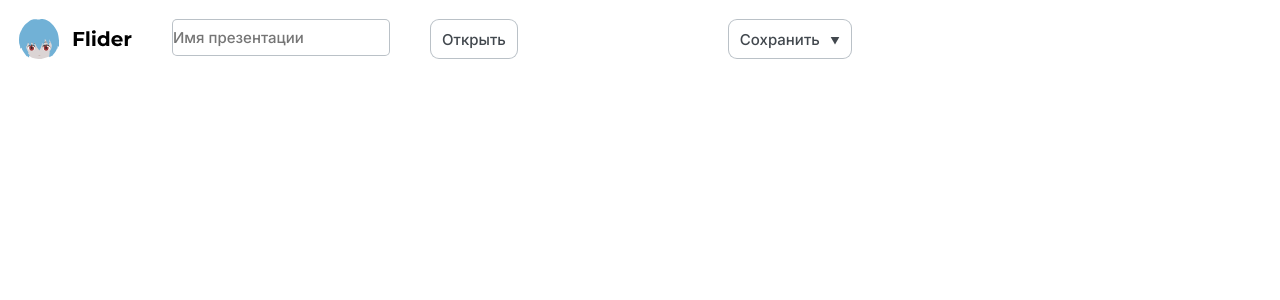
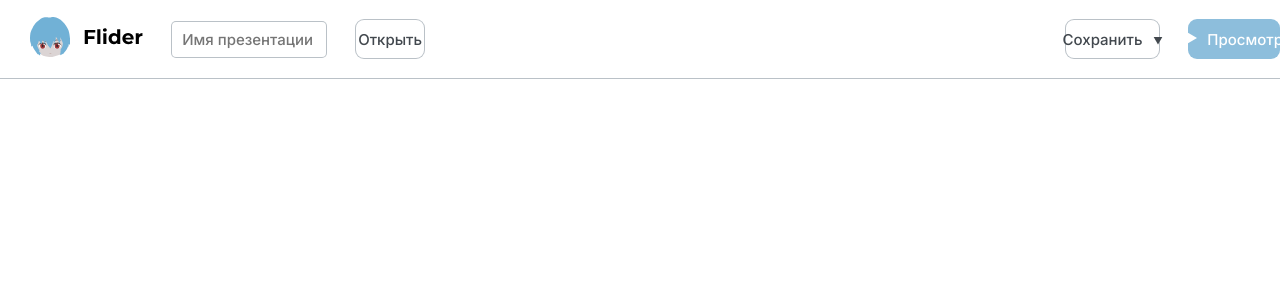
Before and after one commit to Exevald/flider, a React (Create React App) app: page / in a window 1280 px wide. Shown: the top 300 px of the page. Built offline with nearby package versions, Linux system fonts and the light colour scheme.

Commit message:
Закончил верстать компонент top panel

```diff
--- a/src/view/components/Button/Button.module.css
+++ b/src/view/components/Button/Button.module.css
@@ -15,6 +15,14 @@
     justify-content: center;
     position: relative;
     padding: 11px 11px;
+}
+
+.icon_area_left {
+    padding-right: 10px;
+}
+
+.icon_area_right {
+    padding-left: 10px;
 }
 
 .text_default {
@@ -36,47 +44,38 @@
     background-color: var(--ayanami-20);
 }
 
-.button_open_button {
-    min-width: 40px;
-    height: 40px;
-    font-family: 'Inter', sans-serif;
-    font-weight: 500;
-    font-size: 15px;
+.button_open {
     background-color: var(--shinji);
     color: var(--gendo-default);
-
     border: 1px solid var(--kaoru-60);
-    border-radius: 9px;
-
-    display: flex;
-    align-items: center;
-    justify-content: center;
-    position: relative;
-    padding: 11px 11px;
-    margin-left: 40px;
+    margin-left: 2.2vw;
 }
 
-.button_save_button {
-    min-width: 40px;
-    height: 40px;
-    font-family: 'Inter', sans-serif;
-    font-weight: 500;
-    font-size: 15px;
+.button_save {
     background-color: var(--shinji);
     color: var(--gendo-default);
-
     border: 1px solid var(--kaoru-60);
-    border-radius: 9px;
-
-    display: flex;
-    align-items: center;
-    justify-content: center;
-    position: relative;
-    padding: 11px 11px;
-    margin-left: 210px;
+    margin-left: 50vw;
 }
 
-.icon_text {
-    white-space: nowrap;
-    margin-right: 10px;
+
+.button_open:hover {
+    cursor: pointer;
+    border-color: var(--kaoru-default);
+    color: var(--gendo-default);
 }
+
+.button_save:hover {
+    cursor: pointer;
+    border-color: var(--kaoru-default);
+    color: var(--gendo-default);
+}
+
+.button_watch {
+    margin-left: 2.2vw;
+}
+
+.button_watch:hover {
+    cursor: pointer;
+    background-color: var(--ayanami-dark);
+}
--- a/src/view/components/Button/Button.tsx
+++ b/src/view/components/Button/Button.tsx
@@ -1,18 +1,36 @@
 import styles from "./Button.module.css";
-import saveDropDownIcon from "./ButtonIcons/SaveDropDownIcon.svg"
 
 interface ButtonProps {
-    viewStyle: 'default' | '',
+    viewStyle: 'default' | 'open' | 'save' | 'watch',
+    iconStyle: 'left' | 'right' | 'none'
+    iconSrc?: string,
     text?: string,
     onClick: () => void,
 }
 
 const Button = ({
                     viewStyle,
+                    iconStyle,
+                    iconSrc,
                     text = '',
                     onClick
                 }: ButtonProps) => {
     let buttonStyle = styles.button_default;
+    switch (viewStyle) {
+        case "save": {
+            buttonStyle = styles.button_save;
+            break;
+        }
+        case "open": {
+            buttonStyle = styles.button_open;
+            break;
+        }
+        case "watch": {
+            buttonStyle = styles.button_watch;
+        }
+    }
+    switch (iconStyle) {
+        case "none": {
             return (
                 <button
                     type="button"
@@ -25,42 +43,39 @@ const Button = ({
                 </button>
             )
         }
-
-const TopPanelOpenButton = ({
-                    text = '',
-                    onClick
-                }: ButtonProps) => {
+        case "left": {
             return (
                 <button
                     type="button"
-            className={styles.button_open_button}
+                    className={`${styles.button} ${buttonStyle}`}
                     onClick={onClick}
                 >
+                    <div className={styles.icon_area_left}>
+                        <img src={iconSrc} alt={"buttonIcon"}></img>
+                    </div>
                     <div className={styles.text_default}>
                         {text}
                     </div>
                 </button>
             )
         }
-
-const TopPanelSaveButton = ({
-                                text = '',
-                                onClick
-                            }: ButtonProps) => {
+        case "right": {
             return (
                 <button
                     type="button"
-            className={styles.button_save_button}
+                    className={`${styles.button} ${buttonStyle}`}
                     onClick={onClick}
                 >
-            <div className={styles.icon_text}>
+                    <div className={styles.text_default}>
                         {text}
                     </div>
-            <div>
-                <img src={saveDropDownIcon} alt={"saveDropDownIcon"}></img>
+                    <div className={styles.icon_area_right}>
+                        <img src={iconSrc} alt={"buttonIcon"}></img>
                     </div>
                 </button>
             )
         }
+    }
+}
 
-export {Button, TopPanelOpenButton, TopPanelSaveButton}
+export {Button}
--- a/src/view/components/TextArea/TextArea.module.css
+++ b/src/view/components/TextArea/TextArea.module.css
@@ -13,6 +13,10 @@
 
 }
 
+.input_default::placeholder {
+    padding-left: 10px;
+}
+
 .input_default:hover {
     cursor: pointer;
 }
@@ -24,18 +28,7 @@
 }
 
 .input_top_panel {
-    font-family: 'Inter', sans-serif;
-    font-weight: 500;
-    font-size: 15px;
-    color: var(--kaoru-60);
-
-    border: 1px solid var(--kaoru-60);
-    border-radius: 5px;
-
-    min-width: 150px;
-    height: 35px;
-
-    margin-left: 40px;
+    margin-left: 2.2vw;
 }
 
 .input_top_panel:hover {
@@ -43,7 +36,7 @@
 }
 
 .input_top_panel:focus {
-    border: 2px solid var(--ayanami-dark);
+    border: 2px solid var(--ayanami-default);
     color: var(--gendo-default);
     outline: none;
 }
--- a/src/view/components/TextArea/TextArea.tsx
+++ b/src/view/components/TextArea/TextArea.tsx
@@ -1,37 +1,29 @@
 import styles from "./TextArea.module.css"
 
 interface TextAreaProps {
+    viewStyle: 'default' | 'presentationName'
     placeholder?: string,
     value?: string,
 }
 
 const TextArea = ({
+                      viewStyle,
                       placeholder = "",
                       value
                   }: TextAreaProps) => {
+    let textAreaStyle = styles.button_default;
+    switch (viewStyle) {
+        case "presentationName": {textAreaStyle = styles.input_top_panel; break}
+    }
     return (
         <input type="text"
                value={value}
                placeholder={placeholder}
-               className={styles.input_default}
-        >
-        </input>
-    )
-}
-
-const TopPanelTextArea = ({
-                              placeholder = "",
-                              value
-                          }: TextAreaProps) => {
-    return (
-        <input type="text"
-               value={value}
-               placeholder={placeholder}
-               className={styles.input_top_panel}
+               className={`${styles.input_default} ${textAreaStyle}`}
         >
         </input>
     )
 }
 
 
-export {TextArea, TopPanelTextArea}
+export {TextArea}
--- a/src/view/components/TopPanel/TopPanel.module.css
+++ b/src/view/components/TopPanel/TopPanel.module.css
@@ -2,10 +2,11 @@
     width: 100%;
     height: 78px;
     display: flex;
-    padding-top: 19px;
+    align-items: center;
+    border-bottom: 1px solid var(--kaoru-60);
 }
 
 .logoArea {
-    margin-left: 19px;
+    margin-left: 30px;
     cursor: pointer;
 }
--- a/src/view/components/TopPanel/TopPanel.tsx
+++ b/src/view/components/TopPanel/TopPanel.tsx
@@ -1,8 +1,10 @@
 import logoArea from "./LogoArea.svg"
 import styles from "./TopPanel.module.css"
+import WatchIcon from "../Button/ButtonIcons/WatchIcon.svg"
+import SaveIcon from "../Button/ButtonIcons/SaveDropDownIcon.svg"
 
-import {TextArea, TopPanelTextArea} from "../TextArea/TextArea";
-import {Button, TopPanelOpenButton, TopPanelSaveButton} from "../Button/Button";
+import {TextArea} from "../TextArea/TextArea";
+import {Button} from "../Button/Button";
 
 const LogoArea = () => {
     return (
@@ -19,9 +21,10 @@ const TopPanel = ({}) => {
     return (
         <div className={styles.topPanel}>
             <LogoArea/>
-            <TopPanelTextArea placeholder={"Имя презентации"}></TopPanelTextArea>
-            <TopPanelOpenButton viewStyle={"default"} onClick={() => {}} text={"Открыть"}></TopPanelOpenButton>
-            <TopPanelSaveButton viewStyle={"default"} onClick={() => {}} text={"Сохранить"}></TopPanelSaveButton>
+            <TextArea viewStyle={"presentationName"} placeholder={"Имя презентации"}></TextArea>
+            <Button viewStyle={"open"} onClick={() => {}} text={"Открыть"} iconStyle={"none"}></Button>
+            <Button viewStyle={"save"} onClick={() => {}} text={"Сохранить"} iconStyle={"right"} iconSrc={SaveIcon}></Button>
+            <Button viewStyle={"watch"} iconStyle={"left"} text={"Просмотр"} iconSrc={WatchIcon} onClick={() => {}}></Button>
         </div>
     )
 }
```
Also changed, not shown: src/view/components/Button/ButtonIcons/WatchIcon.svg (added). Lines whose indentation alone changed are shown as unchanged.
